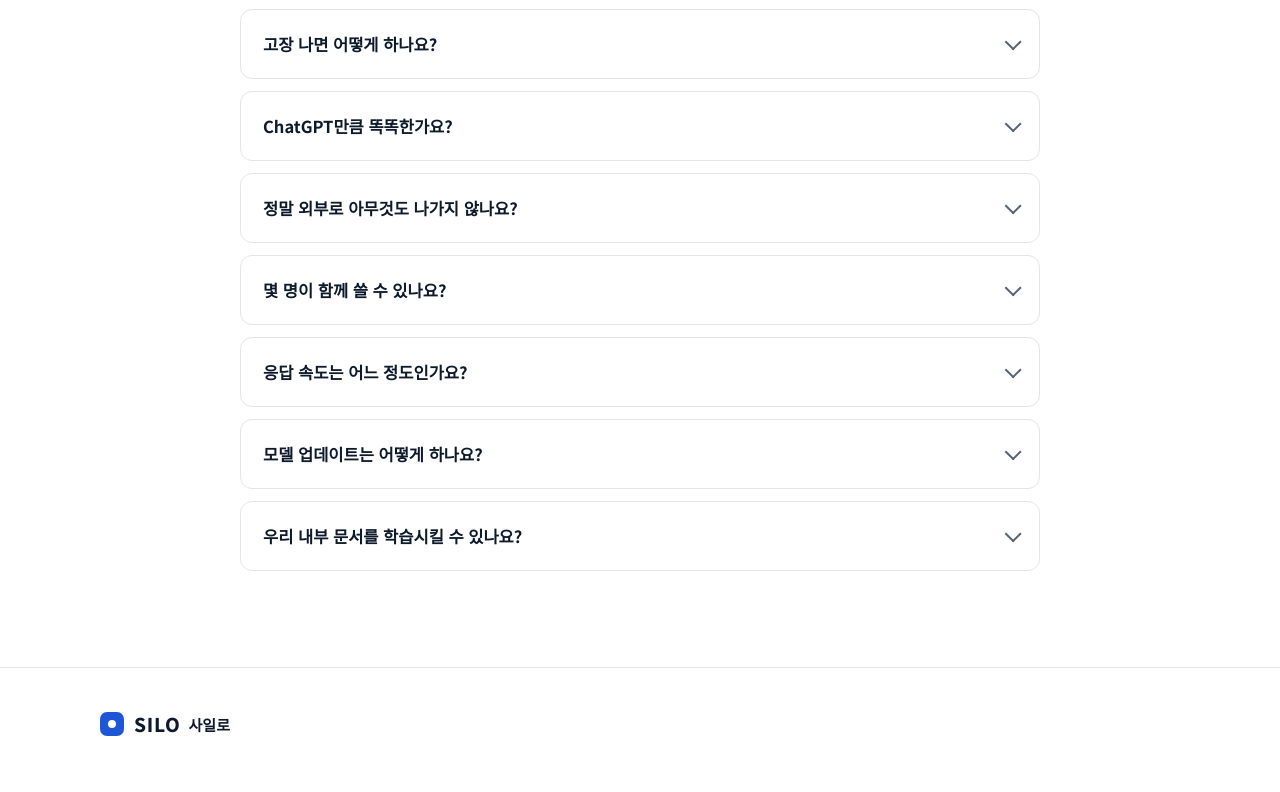
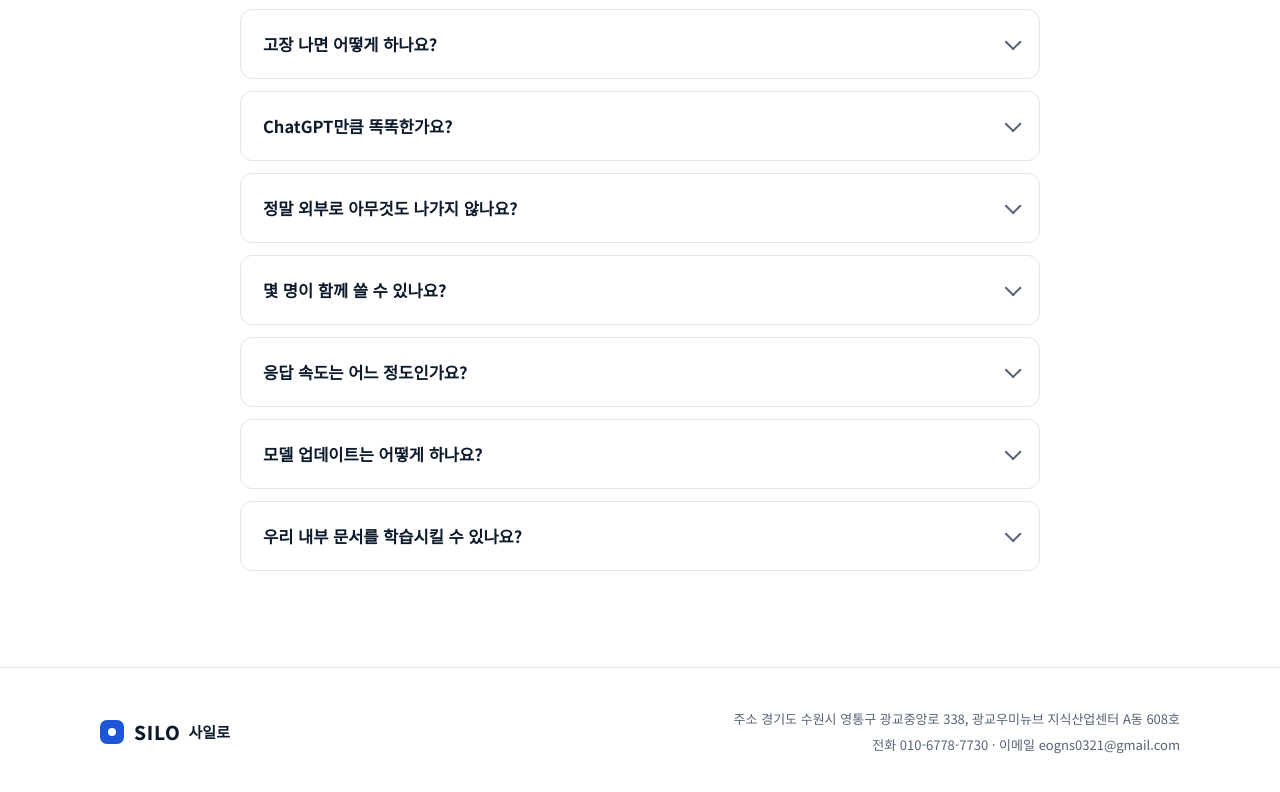
Before and after one commit to Hoony0321/silo-landing, a plain HTML site: page index.html in a window 1280 px wide. Shown: the part 6064-6856 px from the top of the page. Drawn offline with Linux system fonts and the light colour scheme.

Commit message:
하단에 주소와 연락처 표시
Co-Authored-By: Claude Opus 5.5 <noreply@anthropic.com>
Claude-Session: https://claude.ai/code/session_011bWjtLXrRNgs65n3hWWtCy

```diff
--- a/index.html
+++ b/index.html
@@ -503,12 +503,10 @@ footer .wrap{display:flex;flex-wrap:wrap;justify-content:space-between;align-ite
 <footer>
   <div class="wrap">
     <a class="logo" href="#top"><i></i>SILO<small>사일로</small></a>
-    <!-- 사업자 정보: 정보가 정해지면 주석을 풀고 채우세요
     <div class="biz">
-      <p>상호 [상호명] · 대표 [대표자명] · 사업자등록번호 [000-00-00000] · 통신판매업 신고 [제0000-지역-0000호]</p>
-      <p>주소 [사업장 주소] · 문의 [연락처 이메일] · [전화번호]</p>
+      <p>주소 경기도 수원시 영통구 광교중앙로 338, 광교우미뉴브 지식산업센터 A동 608호</p>
+      <p>전화 010-6778-7730 · 이메일 eogns0321@gmail.com</p>
     </div>
-    -->
   </div>
 </footer>
 
```
Also changed, not shown: 1 other file.
